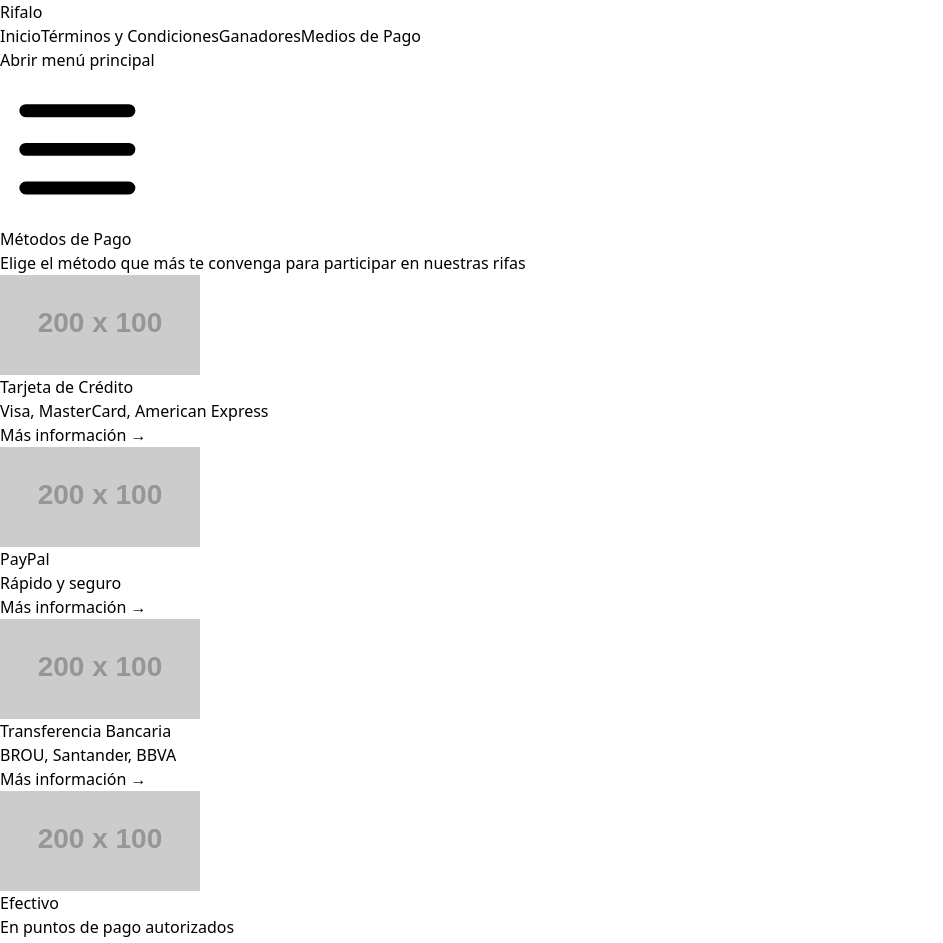
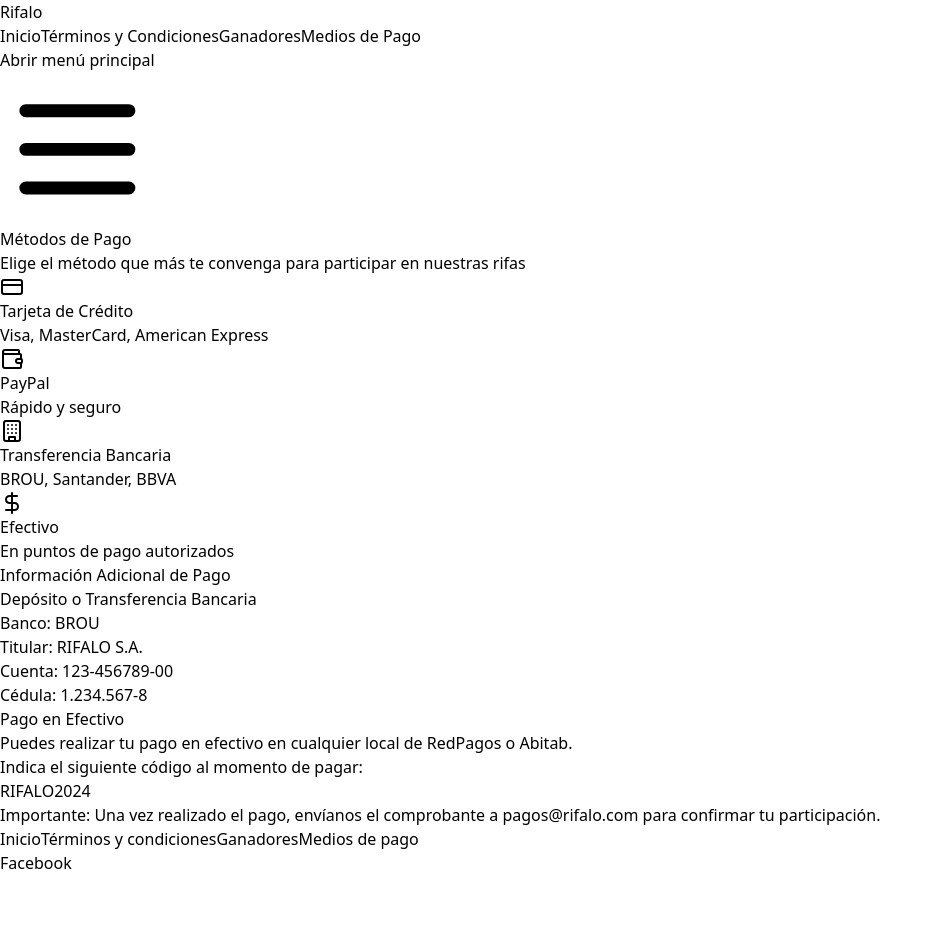
Before and after one commit to RodReBer/rifalo, a React (Vite) app: page /pagos in a window 1280 px wide. Shown: the top 943 px of the page, without its empty margins (0-943 px from the left). Built offline with nearby package versions, Linux system fonts and the light colour scheme.

Commit message:
improve all the components

```diff
--- a/package.json
+++ b/package.json
@@ -10,6 +10,7 @@
     "preview": "vite preview"
   },
   "dependencies": {
+    "lucide-react": "^0.471.1",
     "react": "^18.3.1",
     "react-dom": "^18.3.1",
     "react-router-dom": "^7.1.1"
--- a/src/App.jsx
+++ b/src/App.jsx
@@ -7,6 +7,8 @@ import TerminosCondiciones from './components/TerminosCondiciones'
 import Ganadores from './components/Ganadores'
 import MediosPago from './components/MediosPago'
 import ScrollToTop from './components/ScrollToTop'
+import WhatsAppButton from './components/WhatsAppButton'
+
 
 export default function App() {
   return (
@@ -23,6 +25,8 @@ export default function App() {
           </Routes>
         </main>
         <Footer />
+        <WhatsAppButton />
+
       </div>
     </Router>
   )
--- a/src/components/MediosPago.jsx
+++ b/src/components/MediosPago.jsx
@@ -1,26 +1,27 @@
 import React from 'react'
+import { CreditCard, Wallet, Building, DollarSign } from 'lucide-react'
 
 export default function MediosPago() {
     const mediosPago = [
         {
             nombre: 'Tarjeta de Crédito',
             descripcion: 'Visa, MasterCard, American Express',
-            imagen: 'https://placehold.co/200x100?text=Credit+Cards',
+            icon: CreditCard,
         },
         {
             nombre: 'PayPal',
             descripcion: 'Rápido y seguro',
-            imagen: 'https://placehold.co/200x100?text=PayPal',
+            icon: Wallet,
         },
         {
             nombre: 'Transferencia Bancaria',
             descripcion: 'BROU, Santander, BBVA',
-            imagen: 'https://placehold.co/200x100?text=Bank+Transfer',
+            icon: Building,
         },
         {
             nombre: 'Efectivo',
             descripcion: 'En puntos de pago autorizados',
-            imagen: 'https://placehold.co/200x100?text=Cash',
+            icon: DollarSign,
         },
     ]
 
@@ -29,10 +30,10 @@ export default function MediosPago() {
             <div className="mx-auto max-w-7xl px-4 sm:px-6 lg:px-8">
                 <div className="text-center">
                     <h2 className="text-3xl font-extrabold text-gray-900 sm:text-4xl">
-                        M&eacute;todos de Pago
+                        Métodos de Pago
                     </h2>
                     <p className="mt-4 text-xl text-gray-500">
-                        Elige el m&eacute;todo que m&aacute;s te convenga para participar en nuestras rifas
+                        Elige el método que más te convenga para participar en nuestras rifas
                     </p>
                 </div>
                 <div className="mt-20">
@@ -42,31 +43,41 @@ export default function MediosPago() {
                                 key={medio.nombre}
                                 className="relative bg-white rounded-lg shadow-lg overflow-hidden transition-all duration-300 hover:shadow-xl hover:-translate-y-1"
                             >
-                                <div className="h-48 bg-gray-200">
-                                    <img
-                                        className="w-full h-full object-cover"
-                                        src={medio.imagen || "/placeholder.svg"}
-                                        alt={medio.nombre}
-                                    />
-                                </div>
                                 <div className="p-6">
+                                    <medio.icon className="h-12 w-12 text-blue-500 mb-4" />
                                     <h3 className="text-lg font-medium text-gray-900">
                                         {medio.nombre}
                                     </h3>
                                     <p className="mt-2 text-sm text-gray-500">
                                         {medio.descripcion}
                                     </p>
-                                    <div className="mt-4">
-                                        <a
-                                            href="#"
-                                            className="text-sm font-medium text-blue-600 hover:text-blue-500"
-                                        >
-                                            M&aacute;s informaci&oacute;n &rarr;
-                                        </a>
-                                    </div>
                                 </div>
                             </div>
                         ))}
+                    </div>
+                </div>
+
+                <div className="mt-20 bg-white rounded-lg shadow-lg p-8">
+                    <h3 className="text-2xl font-bold text-gray-900 mb-6">Información Adicional de Pago</h3>
+                    <div className="grid grid-cols-1 md:grid-cols-2 gap-8">
+                        <div className="bg-blue-50 p-6 rounded-lg">
+                            <h4 className="text-lg font-semibold text-blue-700 mb-4">Depósito o Transferencia Bancaria</h4>
+                            <p className="text-gray-600 mb-2"><span className="font-medium">Banco:</span> BROU</p>
+                            <p className="text-gray-600 mb-2"><span className="font-medium">Titular:</span> RIFALO S.A.</p>
+                            <p className="text-gray-600 mb-2"><span className="font-medium">Cuenta:</span> 123-456789-00</p>
+                            <p className="text-gray-600 mb-2"><span className="font-medium">Cédula:</span> 1.234.567-8</p>
+                        </div>
+                        <div className="bg-green-50 p-6 rounded-lg">
+                            <h4 className="text-lg font-semibold text-green-700 mb-4">Pago en Efectivo</h4>
+                            <p className="text-gray-600 mb-4">Puedes realizar tu pago en efectivo en cualquier local de RedPagos o Abitab.</p>
+                            <p className="text-gray-600">Indica el siguiente código al momento de pagar:</p>
+                            <p className="text-3xl font-bold text-green-600 mt-2">RIFALO2024</p>
+                        </div>
+                    </div>
+                    <div className="mt-8 text-center bg-yellow-50 p-4 rounded-lg">
+                        <p className="text-yellow-700">
+                            <span className="font-bold">Importante:</span> Una vez realizado el pago, envíanos el comprobante a <a href="mailto:pagos@rifalo.com" className="text-blue-600 hover:underline">pagos@rifalo.com</a> para confirmar tu participación.
+                        </p>
                     </div>
                 </div>
             </div>
--- /dev/null
+++ b/src/components/WhatsAppButton.jsx
@@ -0,0 +1,30 @@
+import React from 'react'
+
+const WhatsAppIcon = () => (
+  <svg
+    xmlns="http://www.w3.org/2000/svg"
+    width="24"
+    height="24"
+    viewBox="0 0 24 24"
+    fill="white"
+  >
+    <path d="M.057 24l1.687-6.163c-1.041-1.804-1.588-3.849-1.587-5.946.003-6.556 5.338-11.891 11.893-11.891 3.181.001 6.167 1.24 8.413 3.488 2.245 2.248 3.481 5.236 3.48 8.414-.003 6.557-5.338 11.892-11.893 11.892-1.99-.001-3.951-.5-5.688-1.448l-6.305 1.654zm6.597-3.807c1.676.995 3.276 1.591 5.392 1.592 5.448 0 9.886-4.434 9.889-9.885.002-5.462-4.415-9.89-9.881-9.892-5.452 0-9.887 4.434-9.889 9.884-.001 2.225.651 3.891 1.746 5.634l-.999 3.648 3.742-.981zm11.387-5.464c-.074-.124-.272-.198-.57-.347-.297-.149-1.758-.868-2.031-.967-.272-.099-.47-.149-.669.149-.198.297-.768.967-.941 1.165-.173.198-.347.223-.644.074-.297-.149-1.255-.462-2.39-1.475-.883-.788-1.48-1.761-1.653-2.059-.173-.297-.018-.458.13-.606.134-.133.297-.347.446-.521.151-.172.2-.296.3-.495.099-.198.05-.372-.025-.521-.075-.148-.669-1.611-.916-2.206-.242-.579-.487-.501-.669-.51l-.57-.01c-.198 0-.52.074-.792.372s-1.04 1.016-1.04 2.479 1.065 2.876 1.213 3.074c.149.198 2.095 3.2 5.076 4.487.709.306 1.263.489 1.694.626.712.226 1.36.194 1.872.118.571-.085 1.758-.719 2.006-1.413.248-.695.248-1.29.173-1.414z" />
+  </svg>
+)
+
+export default function WhatsAppButton() {
+  const phoneNumber = '59899129450' // Reemplaza esto con tu número de WhatsApp
+  const message = encodeURIComponent('Hola, me gustaría obtener más información sobre las rifas.')
+
+  return (
+    <a
+      href={`https://wa.me/${phoneNumber}?text=${message}`}
+      target="_blank"
+      rel="noopener noreferrer"
+      className="fixed bottom-4 right-4 bg-green-500 text-white p-3 rounded-full shadow-lg hover:bg-green-600 transition-colors duration-300 z-50"
+      aria-label="Contactar por WhatsApp"
+    >
+      <WhatsAppIcon />
+    </a>
+  )
+}
```
Also changed, not shown: src/components/ProductList.jsx (+89 -20 lines), 1 other file (tests, documents, lock files or other folders).
